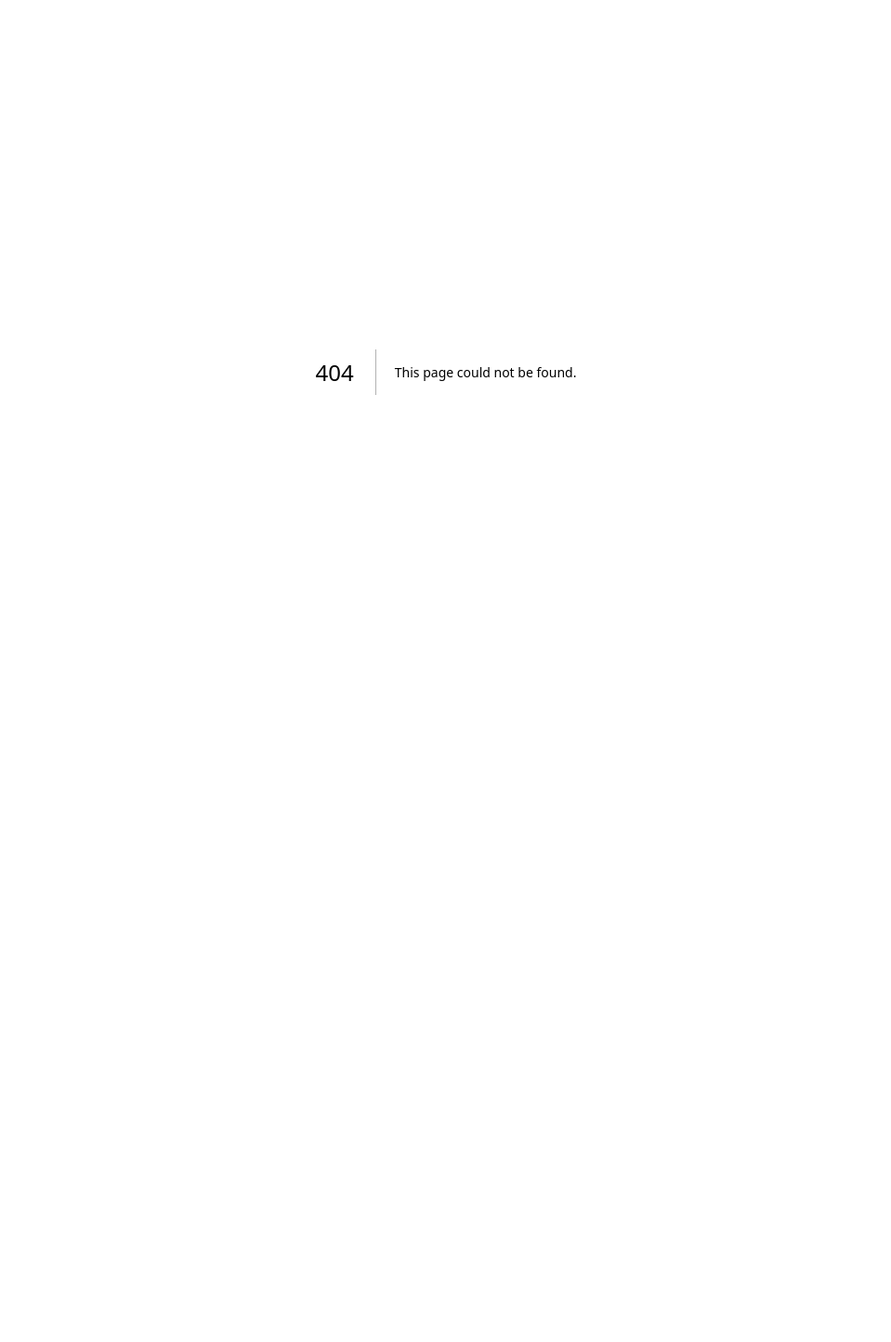
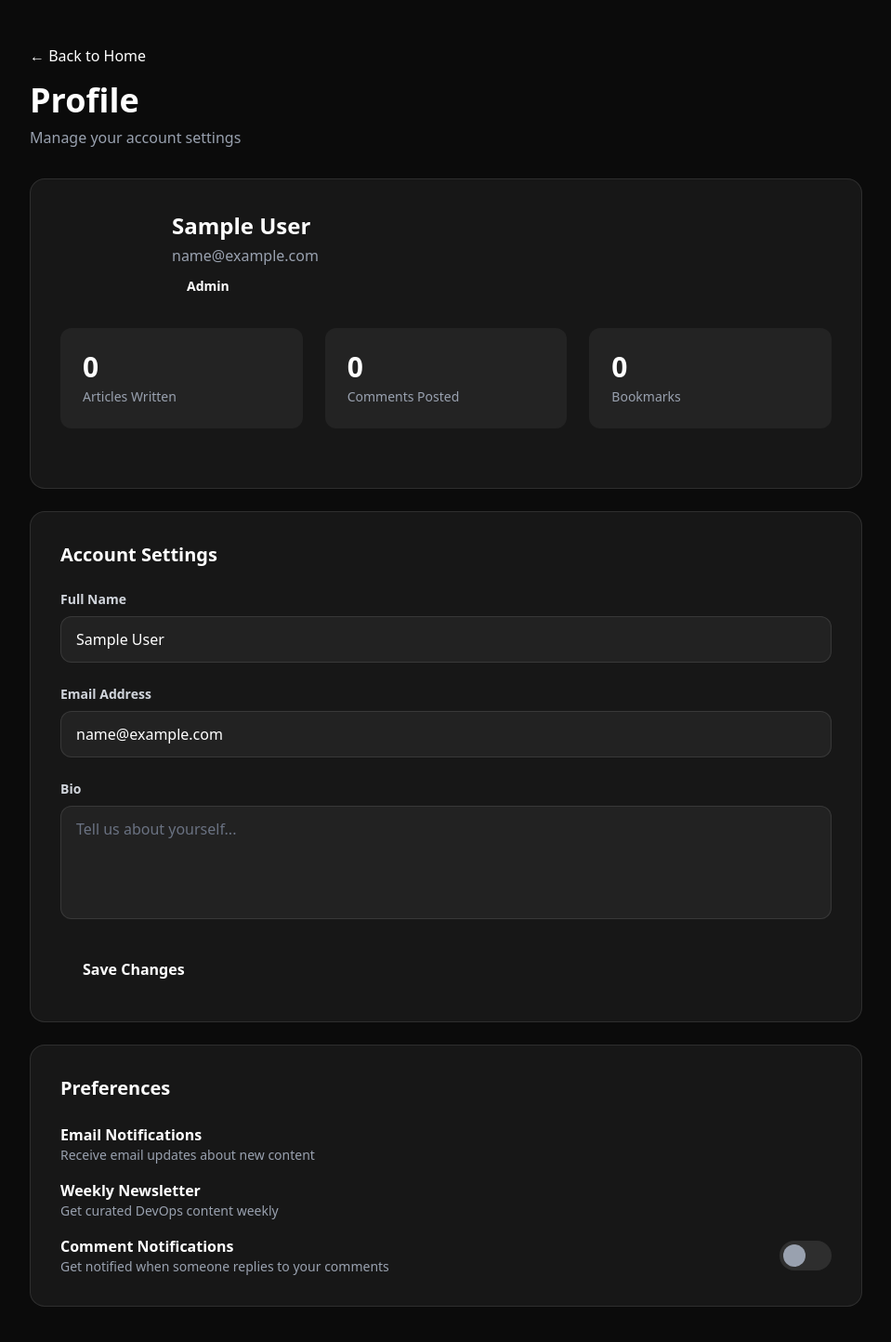
Before and after one commit to savisaluwadana/RapidReachBloWebsite, a Next.js app: page /profile in a window 1280 px wide. Before the commit this address had no page. Shown: the top 1444 px of the page at 93% size, without its empty margins (160-1119 px from the left). Before the commit the page ends 800 px from the top, so only its background shows below. Built offline with nearby package versions, Linux system fonts and the light colour scheme; sample sign-in values are in the browser's storage.

Commit message:
feat: Add comprehensive authentication system with user roles, profile management, and admin features

```diff
--- /dev/null
+++ b/app/profile/page.tsx
@@ -0,0 +1,152 @@
+'use client'
+
+import { useEffect, useState } from 'react'
+import { getUser, isAdmin, isAuthenticated } from '@/lib/auth'
+import Link from 'next/link'
+
+export default function ProfilePage() {
+  const [user, setUser] = useState<any>(null)
+  const [loading, setLoading] = useState(true)
+
+  useEffect(() => {
+    if (!isAuthenticated()) {
+      window.location.href = '/auth/signin'
+      return
+    }
+
+    setUser(getUser())
+    setLoading(false)
+  }, [])
+
+  if (loading) {
+    return (
+      <div className="min-h-screen bg-deep-charcoal flex items-center justify-center">
+        <div className="text-white">Loading...</div>
+      </div>
+    )
+  }
+
+  if (!user) {
+    return null
+  }
+
+  return (
+    <div className="min-h-screen bg-deep-charcoal py-12 px-6">
+      <div className="max-w-4xl mx-auto">
+        {/* Header */}
+        <div className="mb-8">
+          <Link href="/" className="text-electric-cyan hover:text-cyber-lime transition-colors mb-4 inline-block">
+            ← Back to Home
+          </Link>
+          <h1 className="text-4xl font-bold text-white mb-2">Profile</h1>
+          <p className="text-gray-400">Manage your account settings</p>
+        </div>
+
+        {/* Profile Card */}
+        <div className="rounded-2xl bg-white/5 border border-white/10 p-8 mb-6">
+          <div className="flex items-center gap-6 mb-8">
+            <div className="w-24 h-24 rounded-full bg-gradient-cyber flex-shrink-0" />
+            <div className="flex-1">
+              <h2 className="text-2xl font-bold text-white mb-1">{user.name}</h2>
+              <p className="text-gray-400 mb-2">{user.email}</p>
+              <span className="px-4 py-1.5 rounded-lg bg-electric-cyan/20 text-electric-cyan font-semibold text-sm capitalize">
+                {user.role}
+              </span>
+            </div>
+          </div>
+
+          {/* Stats */}
+          <div className="grid grid-cols-1 md:grid-cols-3 gap-6 mb-8">
+            <div className="rounded-xl bg-white/5 p-6">
+              <p className="text-3xl font-bold text-white mb-1">0</p>
+              <p className="text-sm text-gray-400">Articles Written</p>
+            </div>
+            <div className="rounded-xl bg-white/5 p-6">
+              <p className="text-3xl font-bold text-white mb-1">0</p>
+              <p className="text-sm text-gray-400">Comments Posted</p>
+            </div>
+            <div className="rounded-xl bg-white/5 p-6">
+              <p className="text-3xl font-bold text-white mb-1">0</p>
+              <p className="text-sm text-gray-400">Bookmarks</p>
+            </div>
+          </div>
+        </div>
+
+        {/* Account Settings */}
+        <div className="rounded-2xl bg-white/5 border border-white/10 p-8 mb-6">
+          <h3 className="text-xl font-bold text-white mb-6">Account Settings</h3>
+
+          <div className="space-y-6">
+            <div>
+              <label className="block text-sm font-semibold text-gray-300 mb-2">Full Name</label>
+              <input
+                type="text"
+                defaultValue={user.name}
+                className="w-full px-4 py-3 rounded-xl bg-white/5 border border-white/10 text-white focus:outline-none focus:ring-2 focus:ring-electric-cyan/50"
+              />
+            </div>
+
+            <div>
+              <label className="block text-sm font-semibold text-gray-300 mb-2">Email Address</label>
+              <input
+                type="email"
+                defaultValue={user.email}
+                className="w-full px-4 py-3 rounded-xl bg-white/5 border border-white/10 text-white focus:outline-none focus:ring-2 focus:ring-electric-cyan/50"
+              />
+            </div>
+
+            <div>
+              <label className="block text-sm font-semibold text-gray-300 mb-2">Bio</label>
+              <textarea
+                rows={4}
+                placeholder="Tell us about yourself..."
+                className="w-full px-4 py-3 rounded-xl bg-white/5 border border-white/10 text-white placeholder:text-gray-500 focus:outline-none focus:ring-2 focus:ring-electric-cyan/50 resize-none"
+              />
+            </div>
+
+            <button className="px-6 py-3 rounded-xl bg-gradient-cyber text-white font-semibold shadow-glow-md hover:shadow-glow-lg transition-all">
+              Save Changes
+            </button>
+          </div>
+        </div>
+
+        {/* Preferences */}
+        <div className="rounded-2xl bg-white/5 border border-white/10 p-8">
+          <h3 className="text-xl font-bold text-white mb-6">Preferences</h3>
+
+          <div className="space-y-4">
+            <div className="flex items-center justify-between">
+              <div>
+                <p className="font-semibold text-white">Email Notifications</p>
+                <p className="text-sm text-gray-400">Receive email updates about new content</p>
+              </div>
+              <button className="w-14 h-8 bg-electric-cyan/20 rounded-full relative">
+                <div className="w-6 h-6 bg-electric-cyan rounded-full absolute top-1 right-1" />
+              </button>
+            </div>
+
+            <div className="flex items-center justify-between">
+              <div>
+                <p className="font-semibold text-white">Weekly Newsletter</p>
+                <p className="text-sm text-gray-400">Get curated DevOps content weekly</p>
+              </div>
+              <button className="w-14 h-8 bg-electric-cyan/20 rounded-full relative">
+                <div className="w-6 h-6 bg-electric-cyan rounded-full absolute top-1 right-1" />
+              </button>
+            </div>
+
+            <div className="flex items-center justify-between">
+              <div>
+                <p className="font-semibold text-white">Comment Notifications</p>
+                <p className="text-sm text-gray-400">Get notified when someone replies to your comments</p>
+              </div>
+              <button className="w-14 h-8 bg-white/10 rounded-full relative">
+                <div className="w-6 h-6 bg-gray-400 rounded-full absolute top-1 left-1" />
+              </button>
+            </div>
+          </div>
+        </div>
+      </div>
+    </div>
+  )
+}
```
Also changed, not shown: 2 other files (tests, documents, lock files or other folders).
